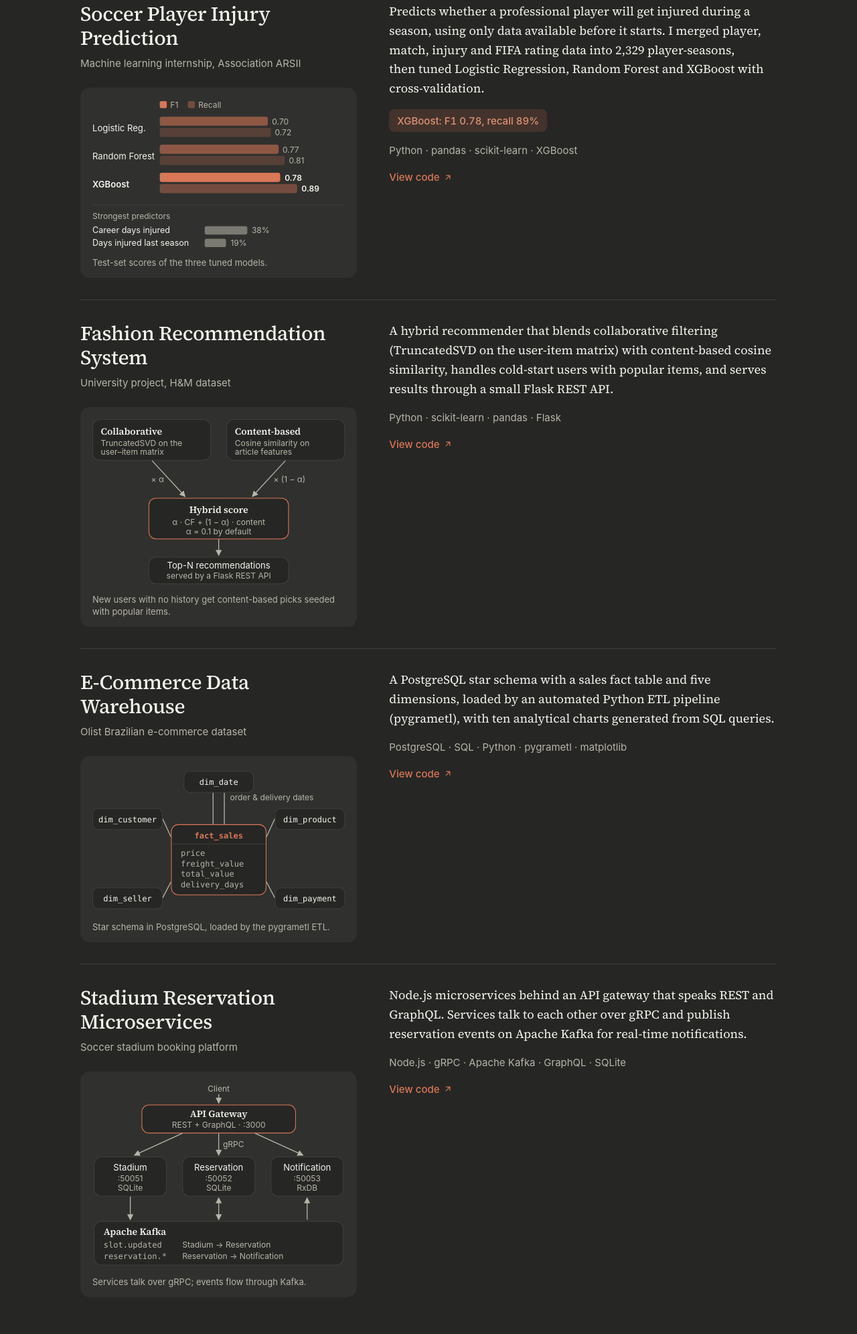
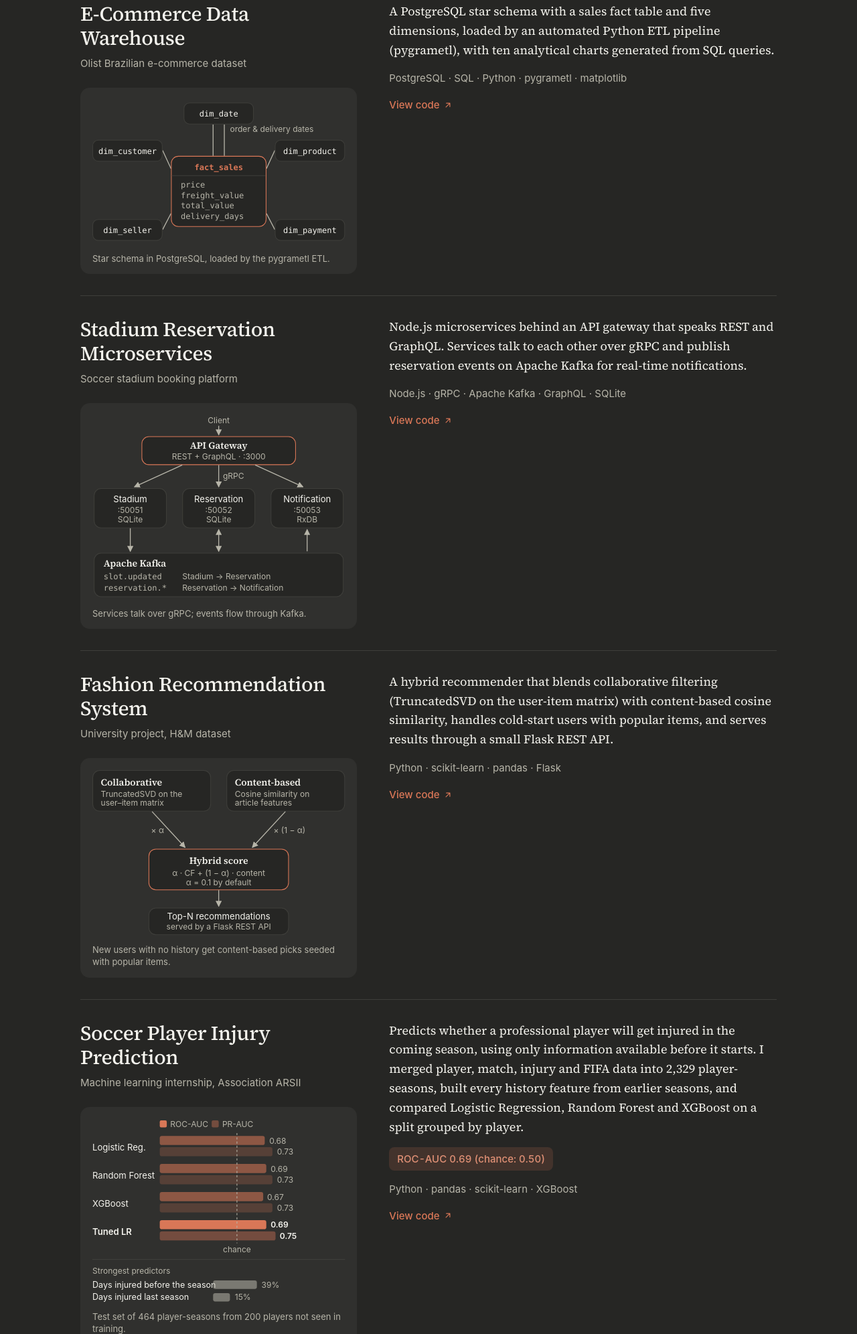
Before and after one commit to SalahEddineGhezaiel/SalahEddineGhezaiel.github.io, a plain HTML site: page index.html in a window 1280 px wide. Shown: the part 808-2800 px from the top of the page at 67% size. Drawn offline with Linux system fonts and the light colour scheme.

Commit message:
Update injury project results and order
Co-Authored-By: Claude Opus 5.5 <noreply@anthropic.com>

```diff
--- a/index.html
+++ b/index.html
@@ -292,71 +292,6 @@ footer { padding-block: 2rem; border-top: 1px solid var(--line); color: var(--mu
       <ul class="featured">
         <li>
           <div>
-            <h3>Soccer Player Injury Prediction</h3>
-            <p class="context">Machine learning internship, Association ARSII</p>
-            <figure class="viz">
-              <svg viewBox="0 0 360 212" role="img" aria-label="Test-set results. Logistic Regression: F1 0.70, recall 0.72. Random Forest: F1 0.77, recall 0.81. XGBoost: F1 0.78, recall 0.89. Strongest predictors: career days injured 38%, days injured last season 19%.">
-                <rect x="96" y="2" width="10" height="10" rx="2" class="b1"/><text x="111" y="11" class="m">F1</text>
-                <rect x="136" y="2" width="10" height="10" rx="2" class="b2"/><text x="151" y="11" class="m">Recall</text>
-                <text x="0" y="45" class="t">Logistic Reg.</text>
-                <rect x="96" y="24" width="154" height="13" rx="3" class="b1 dim"/><text x="256" y="35" class="m">0.70</text>
-                <rect x="96" y="40" width="158.4" height="13" rx="3" class="b2 dim"/><text x="260" y="51" class="m">0.72</text>
-                <text x="0" y="85" class="t">Random Forest</text>
-                <rect x="96" y="64" width="169.4" height="13" rx="3" class="b1 dim"/><text x="271" y="75" class="m">0.77</text>
-                <rect x="96" y="80" width="178.2" height="13" rx="3" class="b2 dim"/><text x="280" y="91" class="m">0.81</text>
-                <text x="0" y="125" class="t win">XGBoost</text>
-                <rect x="96" y="104" width="171.6" height="13" rx="3" class="b1"/><text x="274" y="115" class="m win">0.78</text>
-                <rect x="96" y="120" width="195.8" height="13" rx="3" class="b2"/><text x="298" y="131" class="m win">0.89</text>
-                <line x1="0" y1="150" x2="360" y2="150" class="rule"/>
-                <text x="0" y="170" class="m">Strongest predictors</text>
-                <text x="0" y="190" class="s">Career days injured</text>
-                <rect x="160" y="180" width="60.8" height="12" rx="3" class="b3"/><text x="227" y="190" class="m">38%</text>
-                <text x="0" y="208" class="s">Days injured last season</text>
-                <rect x="160" y="198" width="30.4" height="12" rx="3" class="b3"/><text x="197" y="208" class="m">19%</text>
-              </svg>
-              <figcaption>Test-set scores of the three tuned models.</figcaption>
-            </figure>
-          </div>
-          <div>
-            <p>Predicts whether a professional player will get injured during a season, using only data available before it starts. I merged player, match, injury and FIFA rating data into 2,329 player-seasons, then tuned Logistic Regression, Random Forest and XGBoost with cross-validation.</p>
-            <span class="result">XGBoost: F1 0.78, recall 89%</span>
-            <p class="stack">Python · pandas · scikit-learn · XGBoost</p>
-            <a class="repo" href="https://github.com/SalahEddineGhezaiel/Soccer_Player_Injury_Prediction">View code <svg width="14" height="14" aria-hidden="true"><use href="#i-arrow"/></svg></a>
-          </div>
-        </li>
-        <li>
-          <div>
-            <h3>Fashion Recommendation System</h3>
-            <p class="context">University project, H&amp;M dataset</p>
-            <figure class="viz">
-              <svg viewBox="0 0 360 236" role="img" aria-label="Hybrid recommender: a collaborative score from TruncatedSVD on the user-item matrix, weighted by alpha, plus a content-based cosine-similarity score on article features, weighted by one minus alpha, gives the hybrid score that ranks the top-N recommendations served by a Flask REST API. Alpha is 0.1 by default.">
-                <defs><marker id="ah2" viewBox="0 0 8 8" refX="7" refY="4" markerWidth="7" markerHeight="7" orient="auto-start-reverse"><path d="M0 0L8 4L0 8z" class="ah"/></marker></defs>
-                <rect x="0.5" y="0.5" width="168" height="58" rx="10" class="box"/>
-                <text x="12" y="22" class="h">Collaborative</text><text x="12" y="38" class="m">TruncatedSVD on the</text><text x="12" y="51" class="m">user–item matrix</text>
-                <rect x="191.5" y="0.5" width="168" height="58" rx="10" class="box"/>
-                <text x="203" y="22" class="h">Content-based</text><text x="203" y="38" class="m">Cosine similarity on</text><text x="203" y="51" class="m">article features</text>
-                <path d="M85 59 L132 110" class="ln" marker-end="url(#ah2)"/><text x="102" y="90" class="m" text-anchor="end">× α</text>
-                <path d="M275 59 L228 110" class="ln" marker-end="url(#ah2)"/><text x="258" y="90" class="m">× (1 − α)</text>
-                <rect x="80.5" y="112.5" width="199" height="58" rx="10" class="box key"/>
-                <text x="180" y="134" class="h" text-anchor="middle">Hybrid score</text>
-                <text x="180" y="151" class="m" text-anchor="middle">α · CF + (1 − α) · content</text>
-                <text x="180" y="164" class="m" text-anchor="middle">α = 0.1 by default</text>
-                <path d="M180 171 L180 194" class="ln" marker-end="url(#ah2)"/>
-                <rect x="80.5" y="196.5" width="199" height="38" rx="10" class="box"/>
-                <text x="180" y="213" class="t" text-anchor="middle">Top-N recommendations</text>
-                <text x="180" y="227" class="m" text-anchor="middle">served by a Flask REST API</text>
-              </svg>
-              <figcaption>New users with no history get content-based picks seeded with popular items.</figcaption>
-            </figure>
-          </div>
-          <div>
-            <p>A hybrid recommender that blends collaborative filtering (TruncatedSVD on the user-item matrix) with content-based cosine similarity, handles cold-start users with popular items, and serves results through a small Flask REST API.</p>
-            <p class="stack">Python · scikit-learn · pandas · Flask</p>
-            <a class="repo" href="https://github.com/SalahEddineGhezaiel/Fashion-Recommendation-System">View code <svg width="14" height="14" aria-hidden="true"><use href="#i-arrow"/></svg></a>
-          </div>
-        </li>
-        <li>
-          <div>
             <h3>E-Commerce Data Warehouse</h3>
             <p class="context">Olist Brazilian e-commerce dataset</p>
             <figure class="viz">
@@ -424,6 +359,76 @@ footer { padding-block: 2rem; border-top: 1px solid var(--line); color: var(--mu
             <a class="repo" href="https://github.com/SalahEddineGhezaiel/Stadium-Microservices-Kafka">View code <svg width="14" height="14" aria-hidden="true"><use href="#i-arrow"/></svg></a>
           </div>
         </li>
+        <li>
+          <div>
+            <h3>Fashion Recommendation System</h3>
+            <p class="context">University project, H&amp;M dataset</p>
+            <figure class="viz">
+              <svg viewBox="0 0 360 236" role="img" aria-label="Hybrid recommender: a collaborative score from TruncatedSVD on the user-item matrix, weighted by alpha, plus a content-based cosine-similarity score on article features, weighted by one minus alpha, gives the hybrid score that ranks the top-N recommendations served by a Flask REST API. Alpha is 0.1 by default.">
+                <defs><marker id="ah2" viewBox="0 0 8 8" refX="7" refY="4" markerWidth="7" markerHeight="7" orient="auto-start-reverse"><path d="M0 0L8 4L0 8z" class="ah"/></marker></defs>
+                <rect x="0.5" y="0.5" width="168" height="58" rx="10" class="box"/>
+                <text x="12" y="22" class="h">Collaborative</text><text x="12" y="38" class="m">TruncatedSVD on the</text><text x="12" y="51" class="m">user–item matrix</text>
+                <rect x="191.5" y="0.5" width="168" height="58" rx="10" class="box"/>
+                <text x="203" y="22" class="h">Content-based</text><text x="203" y="38" class="m">Cosine similarity on</text><text x="203" y="51" class="m">article features</text>
+                <path d="M85 59 L132 110" class="ln" marker-end="url(#ah2)"/><text x="102" y="90" class="m" text-anchor="end">× α</text>
+                <path d="M275 59 L228 110" class="ln" marker-end="url(#ah2)"/><text x="258" y="90" class="m">× (1 − α)</text>
+                <rect x="80.5" y="112.5" width="199" height="58" rx="10" class="box key"/>
+                <text x="180" y="134" class="h" text-anchor="middle">Hybrid score</text>
+                <text x="180" y="151" class="m" text-anchor="middle">α · CF + (1 − α) · content</text>
+                <text x="180" y="164" class="m" text-anchor="middle">α = 0.1 by default</text>
+                <path d="M180 171 L180 194" class="ln" marker-end="url(#ah2)"/>
+                <rect x="80.5" y="196.5" width="199" height="38" rx="10" class="box"/>
+                <text x="180" y="213" class="t" text-anchor="middle">Top-N recommendations</text>
+                <text x="180" y="227" class="m" text-anchor="middle">served by a Flask REST API</text>
+              </svg>
+              <figcaption>New users with no history get content-based picks seeded with popular items.</figcaption>
+            </figure>
+          </div>
+          <div>
+            <p>A hybrid recommender that blends collaborative filtering (TruncatedSVD on the user-item matrix) with content-based cosine similarity, handles cold-start users with popular items, and serves results through a small Flask REST API.</p>
+            <p class="stack">Python · scikit-learn · pandas · Flask</p>
+            <a class="repo" href="https://github.com/SalahEddineGhezaiel/Fashion-Recommendation-System">View code <svg width="14" height="14" aria-hidden="true"><use href="#i-arrow"/></svg></a>
+          </div>
+        </li>
+        <li>
+          <div>
+            <h3>Soccer Player Injury Prediction</h3>
+            <p class="context">Machine learning internship, Association ARSII</p>
+            <figure class="viz">
+              <svg viewBox="0 0 360 262" role="img" aria-label="Test-set ROC-AUC and PR-AUC on 464 player-seasons from 200 unseen players. Logistic Regression: ROC-AUC 0.68, PR-AUC 0.73. Random Forest: ROC-AUC 0.69, PR-AUC 0.73. XGBoost: ROC-AUC 0.67, PR-AUC 0.73. Tuned Logistic Regression: ROC-AUC 0.69, PR-AUC 0.75. Chance level is ROC-AUC 0.50. Strongest predictors: days injured before the season 39%, days injured last season 15%.">
+                <rect x="96" y="2" width="10" height="10" rx="2" class="b1"/><text x="111" y="11" class="m">ROC-AUC</text>
+                <rect x="170" y="2" width="10" height="10" rx="2" class="b2"/><text x="185" y="11" class="m">PR-AUC</text>
+                <text x="0" y="45" class="t">Logistic Reg.</text>
+                <rect x="96" y="24" width="149.6" height="13" rx="3" class="b1 dim"/><text x="252" y="35" class="m">0.68</text>
+                <rect x="96" y="40" width="160.6" height="13" rx="3" class="b2 dim"/><text x="263" y="51" class="m">0.73</text>
+                <text x="0" y="85" class="t">Random Forest</text>
+                <rect x="96" y="64" width="151.8" height="13" rx="3" class="b1 dim"/><text x="254" y="75" class="m">0.69</text>
+                <rect x="96" y="80" width="160.6" height="13" rx="3" class="b2 dim"/><text x="263" y="91" class="m">0.73</text>
+                <text x="0" y="125" class="t">XGBoost</text>
+                <rect x="96" y="104" width="147.4" height="13" rx="3" class="b1 dim"/><text x="249" y="115" class="m">0.67</text>
+                <rect x="96" y="120" width="160.6" height="13" rx="3" class="b2 dim"/><text x="263" y="131" class="m">0.73</text>
+                <text x="0" y="165" class="t win">Tuned LR</text>
+                <rect x="96" y="144" width="151.8" height="13" rx="3" class="b1"/><text x="254" y="155" class="m win">0.69</text>
+                <rect x="96" y="160" width="165" height="13" rx="3" class="b2"/><text x="267" y="171" class="m win">0.75</text>
+                <line x1="206" y1="20" x2="206" y2="177" stroke="var(--muted)" stroke-dasharray="3 3"/>
+                <text x="206" y="190" class="m" text-anchor="middle">chance</text>
+                <line x1="0" y1="200" x2="360" y2="200" class="rule"/>
+                <text x="0" y="220" class="m">Strongest predictors</text>
+                <text x="0" y="240" class="s">Days injured before the season</text>
+                <rect x="172" y="230" width="62.4" height="12" rx="3" class="b3"/><text x="241" y="240" class="m">39%</text>
+                <text x="0" y="258" class="s">Days injured last season</text>
+                <rect x="172" y="248" width="24" height="12" rx="3" class="b3"/><text x="203" y="258" class="m">15%</text>
+              </svg>
+              <figcaption>Test set of 464 player-seasons from 200 players not seen in training.</figcaption>
+            </figure>
+          </div>
+          <div>
+            <p>Predicts whether a professional player will get injured in the coming season, using only information available before it starts. I merged player, match, injury and FIFA data into 2,329 player-seasons, built every history feature from earlier seasons, and compared Logistic Regression, Random Forest and XGBoost on a split grouped by player.</p>
+            <span class="result">ROC-AUC 0.69 (chance: 0.50)</span>
+            <p class="stack">Python · pandas · scikit-learn · XGBoost</p>
+            <a class="repo" href="https://github.com/SalahEddineGhezaiel/Soccer_Player_Injury_Prediction">View code <svg width="14" height="14" aria-hidden="true"><use href="#i-arrow"/></svg></a>
+          </div>
+        </li>
       </ul>
 
       <h3 class="more-title">More projects</h3>
@@ -450,8 +455,8 @@ footer { padding-block: 2rem; border-top: 1px solid var(--line); color: var(--mu
             <h3>Machine Learning Intern</h3>
             <p class="org">Association ARSII · Sousse</p>
             <ul>
-              <li>Built an ML pipeline (Python, scikit-learn, pandas) merging three football data sources into 2,329 player-seasons to predict injury risk.</li>
-              <li>Tuned XGBoost and Random Forest with 5-fold CV; XGBoost scored best (test F1 0.78, recall 89%).</li>
+              <li>Built a machine learning pipeline (Python, scikit-learn, pandas) merging player, match, injury and FIFA data into 2,329 player-seasons to predict a player's injury risk for the next season from past-season data only.</li>
+              <li>Compared Logistic Regression, Random Forest and XGBoost with player-grouped 5-fold CV (no player in both train and test); best model ranks injury risk with ROC-AUC 0.69 (vs 0.50 chance).</li>
             </ul>
           </div>
         </li>
```
